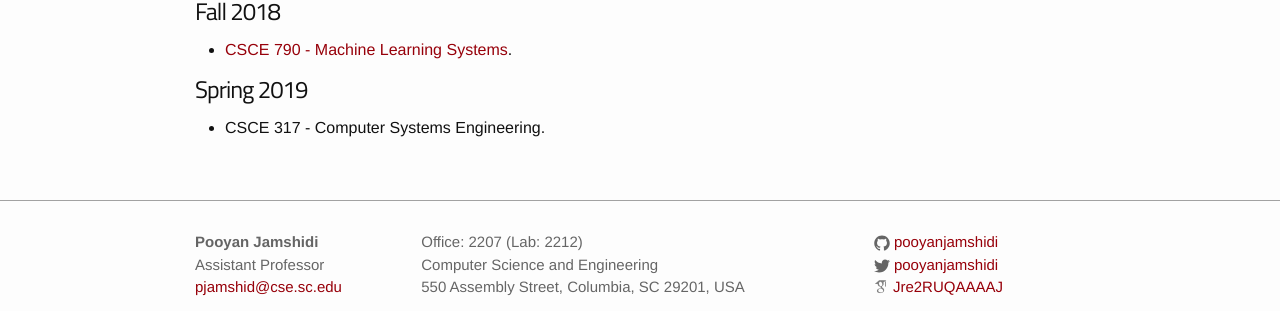
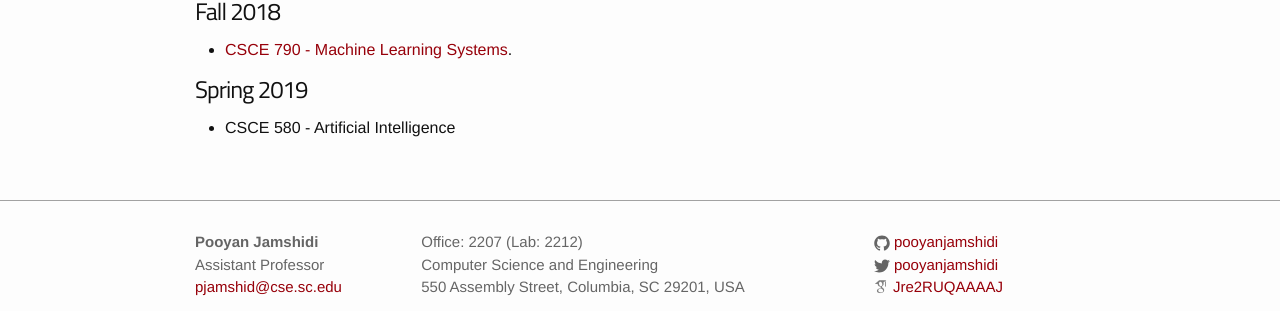
Before and after one commit to pooyanjamshidi/pooyanjamshidi.github.io, a Jekyll site: the page built from pages/teaching.md, in a window 1280 px wide. Shown: the part 125-436 px from the top of the page. Built offline with Jekyll 4.4.1, drawn with Linux system fonts in a browser that asks for light colours; some web fonts are replaced; our own code applies the rules of GitHub Pages for plain Markdown files.

Commit message:
updated teaching

```diff
--- a/pages/teaching.md
+++ b/pages/teaching.md
@@ -11,4 +11,4 @@ group: teaching
 
 # Spring 2019
 
-* CSCE 317 - Computer Systems Engineering.
+* CSCE 580 - Artificial Intelligence
```
